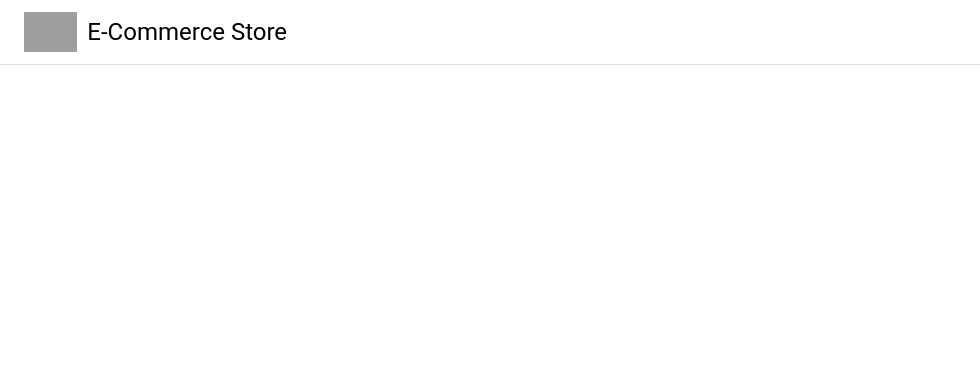
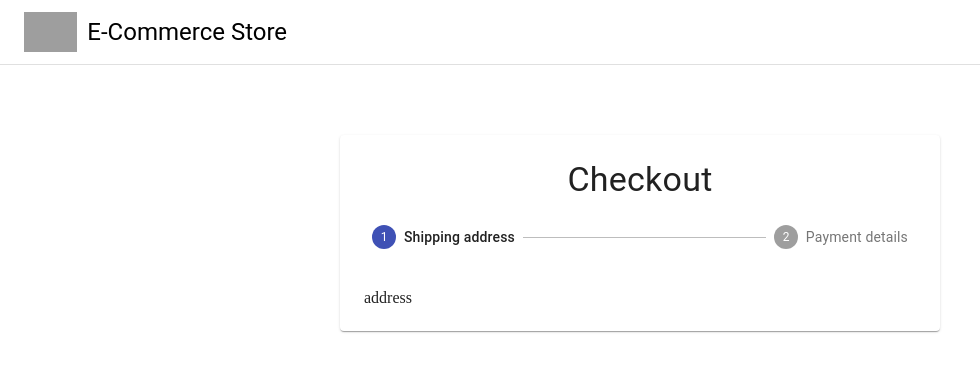
Before and after one commit to prashantvengala/e_commerce_store, a React (Create React App) app in the folder e-commerce-store/: page /checkout in a window 1280 px wide. Shown: the top 372 px of the page, without its empty margins (0-980 px from the left). Built offline with nearby package versions, Linux system fonts and the light colour scheme; no server answers; grey boxes are pictures that could not be loaded.

Commit message:
checkout component added and ui updated

```diff
--- a/e-commerce-store/src/App.js
+++ b/e-commerce-store/src/App.js
@@ -1,5 +1,5 @@
 import { useState, useEffect } from "react";
-import { Products, Navbar, Cart } from "./Components";
+import { Products, Navbar, Cart, Checkout } from "./Components";
 import { commerce } from "./lib/commerce";
 import { BrowserRouter as Router, Switch, Route } from "react-router-dom";
 
@@ -43,6 +43,7 @@
   }, []);
   console.log(cart);
   return (
+    <div>
       <Router>
         <div className="App">
           <Navbar totalItems={cart.total_items} />
@@ -58,9 +59,13 @@
                 handleUpdateCartQty={handleUpdateCartQty}
               />
             </Route>
+            <Route exact path="/checkout">
+              <Checkout />
+            </Route>
           </Switch>
         </div>
       </Router>
+    </div>
   );
 }
 
--- a/e-commerce-store/src/Components/Cart/Cart.jsx
+++ b/e-commerce-store/src/Components/Cart/Cart.jsx
@@ -52,6 +52,8 @@
             Empty cart
           </Button>
           <Button
+            component={Link}
+            to="/checkout"
             className={classes.checkoutButton}
             size="large"
             type="button"
--- /dev/null
+++ b/e-commerce-store/src/Components/CheckoutForm/AddressForm.jsx
@@ -0,0 +1,11 @@
+import React from 'react'
+
+const AddressForm = () => {
+    return (
+        <div>
+            address
+        </div>
+    )
+}
+
+export default AddressForm
--- /dev/null
+++ b/e-commerce-store/src/Components/CheckoutForm/Checkout/Checkout.jsx
@@ -0,0 +1,49 @@
+import React, { useState } from "react";
+import {
+  CssBaseline,
+  Paper,
+  Stepper,
+  Step,
+  StepLabel,
+  Typography,
+  CircularProgress,
+  Divider,
+  Button,
+} from "@material-ui/core";
+import useStyles from "./style";
+import AddressForm from "../AddressForm";
+import PaymentForm from "../PaymentForm";
+const steps = ["Shipping address", "Payment details"];
+
+const Checkout = () => {
+  const classes = useStyles();
+  const [activeStep, setActiveStep] = useState(0);
+
+  const Confirmation = () => {
+    <div>Confirmation</div>;
+  };
+
+  const Form = () => (activeStep === 0 ? <AddressForm /> : <PaymentForm />);
+  return (
+    <>
+      <div className={classes.toolbar} />
+      <main className={classes.layout}>
+        <Paper className={classes.paper}>
+          <Typography variant="h4" align="center">
+            Checkout
+          </Typography>
+          <Stepper activeStep={activeStep} className={classes.stepper}>
+            {steps.map((step) => (
+              <Step key={step}>
+                <StepLabel>{step}</StepLabel>
+              </Step>
+            ))}
+          </Stepper>
+          {activeStep === steps.length ? <Confirmation /> : <Form />}
+        </Paper>
+      </main>
+    </>
+  );
+};
+
+export default Checkout;
--- /dev/null
+++ b/e-commerce-store/src/Components/CheckoutForm/Checkout/style.js
@@ -0,0 +1,52 @@
+import { makeStyles } from "@material-ui/core/styles";
+
+export default makeStyles((theme) => ({
+  appBar: {
+    position: "relative",
+  },
+  toolbar: theme.mixins.toolbar,
+  layout: {
+    marginTop: "5%",
+    width: "auto",
+    marginLeft: theme.spacing(2),
+    marginRight: theme.spacing(2),
+    [theme.breakpoints.up(600 + theme.spacing(2) * 2)]: {
+      width: 600,
+      marginLeft: "auto",
+      marginRight: "auto",
+    },
+  },
+  paper: {
+    marginTop: theme.spacing(3),
+    marginBottom: theme.spacing(3),
+    padding: theme.spacing(2),
+    [theme.breakpoints.down("xs")]: {
+      width: "100%",
+      marginTop: 60,
+    },
+    [theme.breakpoints.up(600 + theme.spacing(3) * 2)]: {
+      marginTop: theme.spacing(6),
+      marginBottom: theme.spacing(6),
+      padding: theme.spacing(3),
+    },
+  },
+  stepper: {
+    padding: theme.spacing(3, 0, 5),
+  },
+  buttons: {
+    display: "flex",
+    justifyContent: "flex-end",
+  },
+  button: {
+    marginTop: theme.spacing(3),
+    marginLeft: theme.spacing(1),
+  },
+  divider: {
+    margin: "20px 0",
+  },
+  spinner: {
+    display: "flex",
+    justifyContent: "center",
+    alignItems: "center",
+  },
+}));
--- /dev/null
+++ b/e-commerce-store/src/Components/CheckoutForm/PaymentForm.jsx
@@ -0,0 +1,7 @@
+import React from "react";
+
+const PaymentForm = () => {
+  return <div>payment</div>;
+};
+
+export default PaymentForm;
--- a/e-commerce-store/src/Components/index.js
+++ b/e-commerce-store/src/Components/index.js
@@ -1,3 +1,4 @@
 export { default as Navbar } from "./Navbar/Navbar";
 export { default as Products } from "./Products/Products";
 export { default as Cart } from "./Cart/Cart";
+export { default as Checkout } from "./CheckoutForm/Checkout/Checkout";
```
Lines whose indentation alone changed are shown as unchanged.
